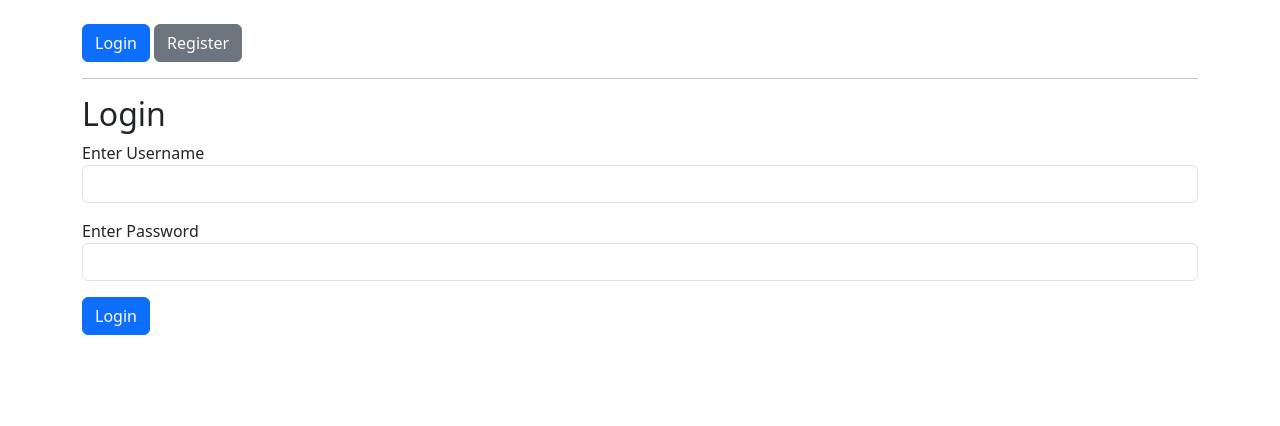
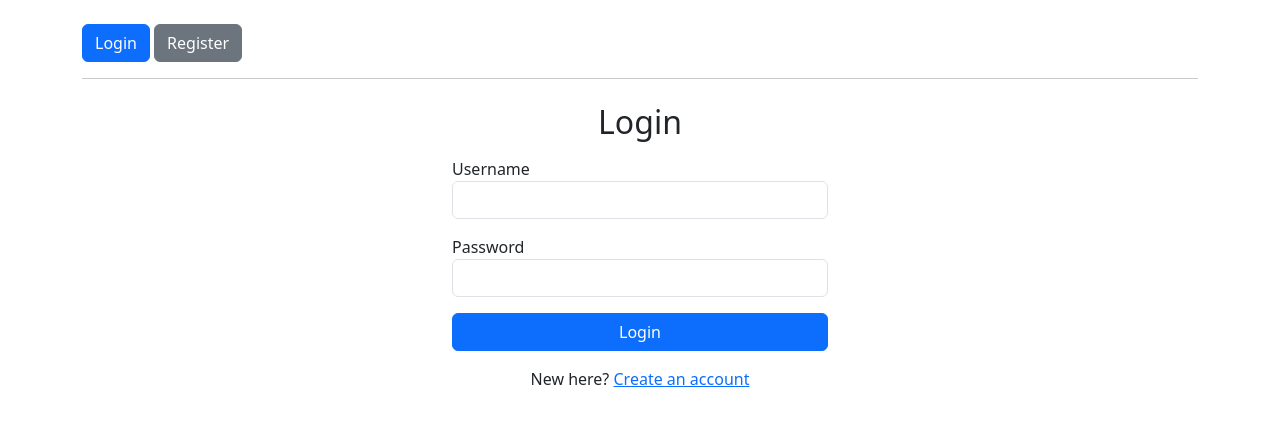
Before and after one commit to acharya100/django-blog, a Django app: page /login/ in a window 1280 px wide. Shown: the top 426 px of the page. Run offline with Django 5.2, Linux system fonts and the light colour scheme.

Commit message:
made changes in templates

```diff
--- a/blogproject/blog/templates/login.html
+++ b/blogproject/blog/templates/login.html
@@ -1,16 +1,27 @@
 {% extends 'index.html' %}
+
 {% block content %}
-<h2>Login</h2>
+<div class="container mt-4" style="max-width: 400px;">
+    <h2 class="mb-3 text-center">Login</h2>
+
     <form method="post">
         {% csrf_token %}
+
         <div class="mb-3">
-        <label>Enter Username</label>
-        <input type="text" name="username" class="form-control" required>
+            <label for="id_username">Username</label>
+            <input type="text" name="username" id="id_username" class="form-control" required>
         </div>
+
         <div class="mb-3">
-        <label>Enter Password</label>
-        <input type="password" name="password" class="form-control" required>
+            <label for="id_password">Password</label>
+            <input type="password" name="password" id="id_password" class="form-control" required>
         </div>
-    <button type="submit" class="btn btn-primary">Login</button>
+
+        <button type="submit" class="btn btn-primary w-100">Login</button>
     </form>
+
+    <p class="mt-3 text-center">
+        New here? <a href="{% url 'register' %}">Create an account</a>
+    </p>
+</div>
 {% endblock %}
```
Lines whose indentation alone changed are shown as unchanged.
